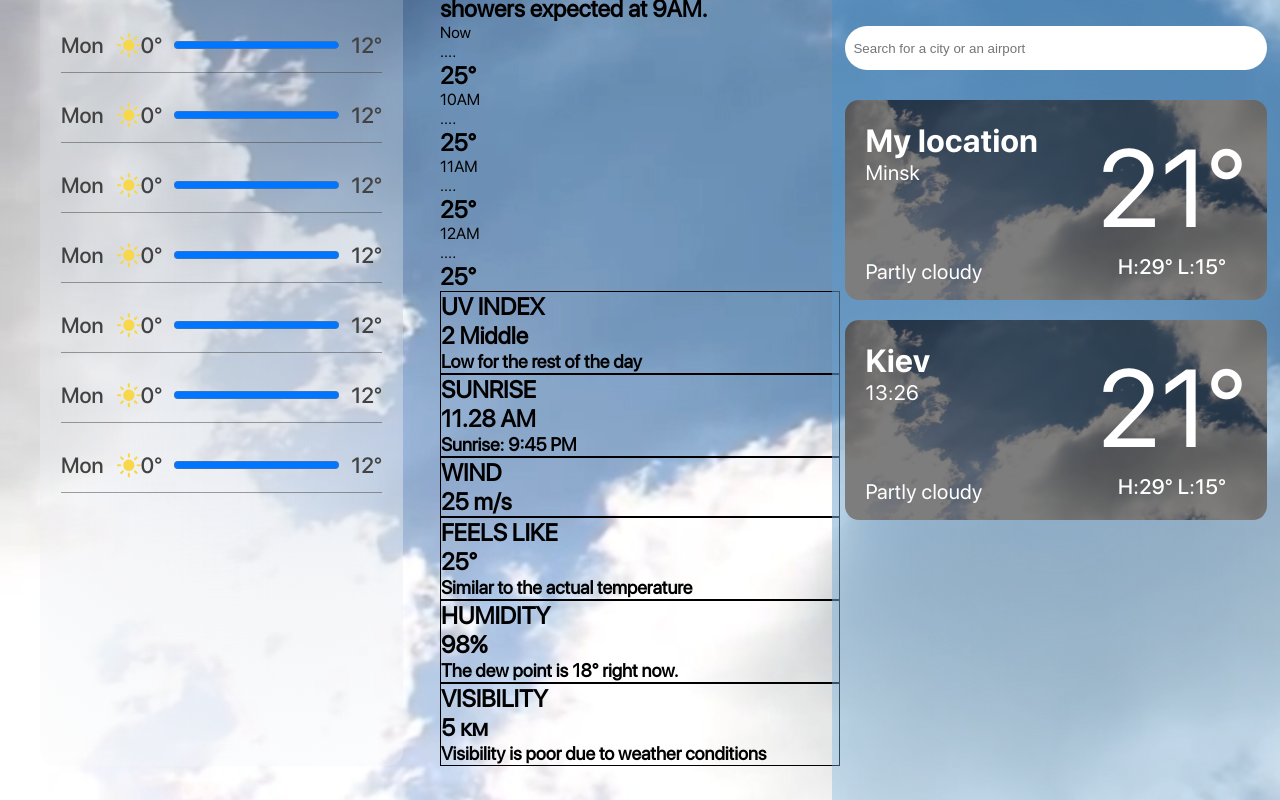
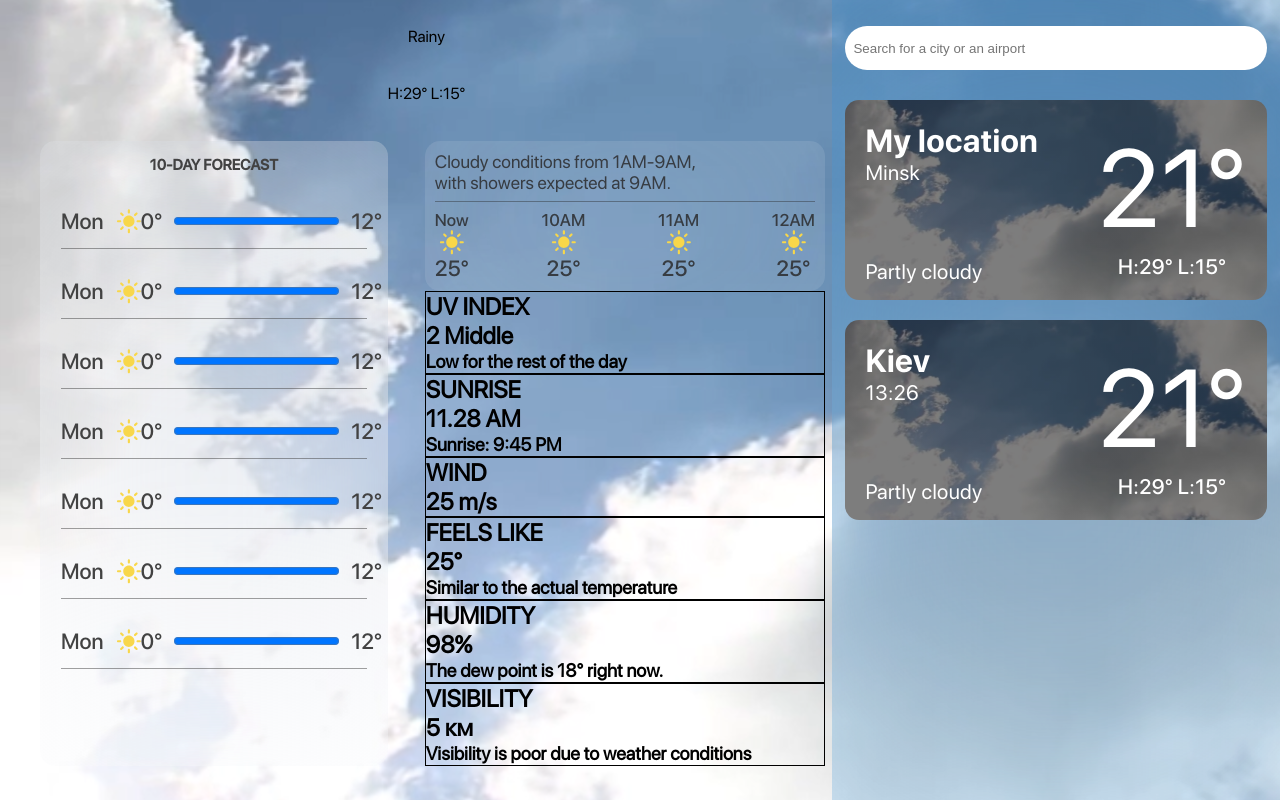
Before and after one commit to Linyshka/Weather-App, a React (Vite) app: page / in a window 1280 px wide. Built offline with nearby package versions, Linux system fonts and the light colour scheme.

Commit message:
feat: add styles for TimeForecast

```diff
--- a/src/components/MainPage/MainPage.module.scss
+++ b/src/components/MainPage/MainPage.module.scss
@@ -14,6 +14,7 @@
   column-gap: 37px;
 
   .dayForecast {
+    width: 54%;
     flex-direction: column;
   }
 }
--- a/src/components/TenDaysForecast/TenDaysForecast.module.scss
+++ b/src/components/TenDaysForecast/TenDaysForecast.module.scss
@@ -1,5 +1,5 @@
 .daysForecast {
-  width: 49%;
+  width: 45%;
   border-radius: 15px;
   border: 0.5px solid rgba(255, 255, 255, 0);
   background: rgba(255, 255, 255, 0.1);
--- /dev/null
+++ b/src/components/TimeForecast/TimeForecast.module.scss
@@ -0,0 +1,22 @@
+.timeForecast {
+  border-radius: 15px;
+  background: rgba(255, 255, 255, 0.10);
+  backdrop-filter: blur(145px);
+  padding: 10px;
+
+  color: #373C42;
+
+  h2 {
+    font-size: 18px;
+    max-width: 287px;
+    font-weight: 400;
+    margin-bottom: 8px;
+  }
+
+  .timeBlock {
+    display: flex;
+    justify-content: space-between;
+    padding-top: 8px;
+    border-top: 0.2px solid rgba(55, 60, 66, 0.5);
+  }
+}
--- a/src/components/TimeForecast/TimeForecast.tsx
+++ b/src/components/TimeForecast/TimeForecast.tsx
@@ -1,12 +1,16 @@
 import { timeForecastArray } from '@/data';
 import TimeItem from '../TimeItem';
 
+import style from "./TimeForecast.module.scss";
+
 function TimeForecast() {
   return (
-    <>
+    <div className={style.timeForecast}>
       <h2>Cloudy conditions from 1AM-9AM, with showers expected at 9AM.</h2>
-      {timeForecastArray.map((item, index) => <TimeItem key={index} item={item}/>)}
-    </>
+      <div className={style.timeBlock}>
+        {timeForecastArray.map((item, index) => <TimeItem key={index} item={item}/>)}
+      </div>
+    </div>
   )
 }
 
--- /dev/null
+++ b/src/components/TimeItem/TimeItem.module.scss
@@ -0,0 +1,14 @@
+.timeItem {
+  display: flex;
+  flex-direction: column;
+  align-items: center;
+
+  span {
+    font-family: "SF Medium";
+    font-size: 22px;
+
+    &:first-child {
+      font-size: 17px;
+    }
+  }
+}
--- a/src/components/TimeItem/TimeItem.tsx
+++ b/src/components/TimeItem/TimeItem.tsx
@@ -1,12 +1,15 @@
 import { TimeProps } from './types';
+import styles from "./TimeItem.module.scss";
+
+import sun from "@/assets/images/sun.svg";
 
 function TimeItem({ item }: TimeProps) {
   return (
-    <>
+    <div className={styles.timeItem}>
       <span>{item.time}</span>
-      <p>....</p>
-      <h2>{item.temperature}&deg;</h2>
-    </>
+      <img src={sun} alt='weather-icon' />
+      <span>{item.temperature}&deg;</span>
+    </div>
   );
 }
 
```
